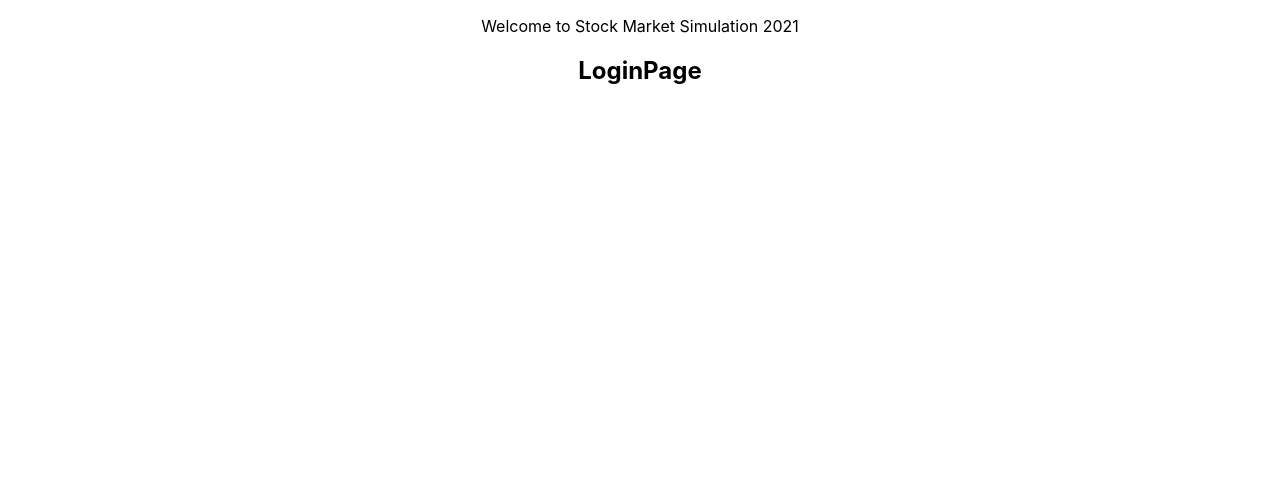
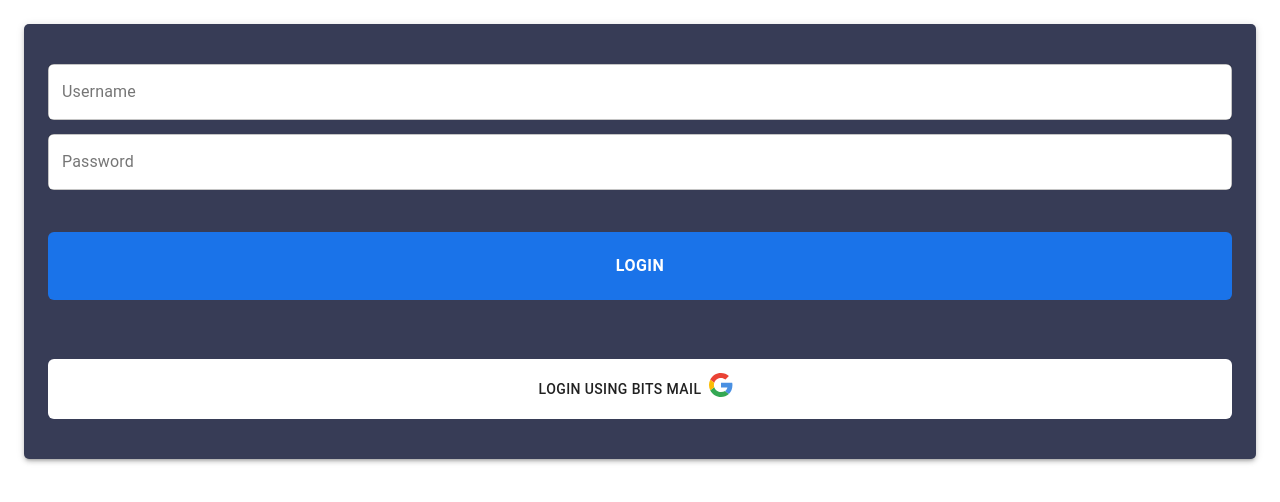
Before and after one commit to bitsacm/stock-market-simulation-2021, a React (Create React App) app: page /login in a window 1280 px wide. Shown: the top 502 px of the page. Built offline with nearby package versions, Linux system fonts and the light colour scheme.

Commit message:
Added text fields

```diff
--- a/package.json
+++ b/package.json
@@ -3,9 +3,12 @@
   "version": "0.1.0",
   "private": true,
   "dependencies": {
+    "@material-ui/core": "4.11.3",
+    "@material-ui/icons": "4.11.2",
     "@testing-library/jest-dom": "^5.11.4",
     "@testing-library/react": "^11.1.0",
     "@testing-library/user-event": "^12.1.10",
+    "@trejgun/material-ui-icons-google": "0.0.3",
     "react": "^17.0.1",
     "react-dom": "^17.0.1",
     "react-router": "^5.2.0",
--- a/src/App.js
+++ b/src/App.js
@@ -8,13 +8,12 @@ import NewsPage from "./pages/NewsPage/NewsPage";
 function App() {
   return (
     <div className="App">
-      <p>Welcome to Stock Market Simulation 2021</p>
       <BrowserRouter>
         <Switch>
-          <Route path="/login"  component={LoginPage} />
-          <Route path="/leaderboard"  component={Leaderboard} />
-          <Route path="/dashboard"  component={Dashboard} />
-          <Route path="/news"  component={NewsPage} />
+          <Route path="/login" component={LoginPage} />
+          <Route path="/leaderboard" component={Leaderboard} />
+          <Route path="/dashboard" component={Dashboard} />
+          <Route path="/news" component={NewsPage} />
         </Switch>
       </BrowserRouter>
     </div>
--- a/src/pages/LoginPage/LoginPage.js
+++ b/src/pages/LoginPage/LoginPage.js
@@ -1,5 +1,124 @@
-import React from 'react';
+import React from "react";
+import Button from "@material-ui/core/Button";
+import TextField from "@material-ui/core/TextField";
+import Container from "@material-ui/core/Container";
+import Paper from "@material-ui/core/Paper";
+import Box from "@material-ui/core/Box";
+import { makeStyles } from "@material-ui/core/styles";
+
+const useStyles = makeStyles((theme) => ({
+  bluePaper: {
+    backgroundColor: "#373C56",
+    borderRadius: 5
+  },
+  login: {
+    backgroundColor: "#1A73E9",
+    size: "large",
+    variant: "contained",
+    padding: "20px",
+    borderRadius: 6,
+    fontSize: "16px",
+    color: "white",
+    marginTop: "10px"
+  },
+  loginMail: {
+    marginTop: "35px",
+    marginBottom: "40px",
+    variant: "contained",
+    backgroundColor: "white",
+    borderRadius: 6
+  },
+  textField1: {
+    backgroundColor: "#FFFFFF",
+    borderRadius: 6,
+    marginTop: "40px"
+  },
+  textField2: {
+    backgroundColor: "#FFFFFF",
+    borderRadius: 6,
+    marginTop: "-10px"
+  }
+}));
 
 export default function LoginPage() {
-  return <h2>LoginPage</h2>;
+  const classes = useStyles();
+  return (
+    <Container>
+      <Paper elevation={3} className={classes.bluePaper}>
+        <form noValidate>
+          <Box m={3}>
+            <TextField
+              className={classes.textField1}
+              variant="outlined"
+              fullWidth
+              id="username"
+              label="Username"
+              name="username"
+            />
+          </Box>
+          <Box m={3}>
+            <TextField
+              className={classes.textField2}
+              variant="outlined"
+              margin="normal"
+              fullWidth
+              name="password"
+              label="Password"
+              type="password"
+              id="password"
+              autoComplete="current-password"
+            />
+          </Box>
+          <Box m={3}>
+            <Button type="submit" className={classes.login} fullWidth>
+              <b>LOGIN</b>
+            </Button>
+          </Box>
+          <Box m={3}>
+            <Button className={classes.loginMail} fullWidth>
+              Login Using BITS Mail
+              <Box p={1}>
+                <svg
+                  width="24"
+                  height="24"
+                  viewBox="0 0 24 24"
+                  fill="none"
+                  xmlns="http://www.w3.org/2000/svg"
+                >
+                  <g clip-path="url(#clip0)">
+                    <path
+                      d="M5.26599 9.765C5.73387 8.34945 6.63685 7.11781 7.84611 6.2458C9.05536 5.37378 10.5091 4.90594 12 4.909C13.69 4.909 15.218 5.509 16.418 6.491L19.91 3C17.782 1.145 15.055 0 12 0C7.26999 0 3.19799 2.698 1.23999 6.65L5.26599 9.765Z"
+                      fill="#EA4335"
+                    />
+                    <path
+                      d="M16.0398 18.0131C14.9498 18.7161 13.5658 19.0911 11.9998 19.0911C10.5149 19.0941 9.06662 18.63 7.86005 17.7644C6.65349 16.8988 5.74976 15.6757 5.27682 14.2681L1.23682 17.3351C2.22806 19.3414 3.76208 21.0295 5.66464 22.2076C7.56719 23.3858 9.76202 24.0068 11.9998 24.0001C14.9328 24.0001 17.7348 22.9571 19.8338 21.0001L16.0408 18.0131H16.0398Z"
+                      fill="#34A853"
+                    />
+                    <path
+                      d="M19.834 21.0001C22.029 18.9521 23.454 15.9041 23.454 12.0001C23.454 11.2901 23.345 10.5271 23.182 9.81812H12V14.4551H18.436C18.119 16.0141 17.266 17.2211 16.041 18.0131L19.834 21.0001Z"
+                      fill="#4A90E2"
+                    />
+                    <path
+                      d="M5.27687 14.2679C5.03223 13.5368 4.90794 12.7708 4.90887 11.9999C4.90887 11.2179 5.03387 10.4669 5.26587 9.7649L1.23987 6.6499C0.41625 8.31259 -0.00832408 10.1444 -0.000127686 11.9999C-0.000127686 13.9199 0.444872 15.7299 1.23687 17.3349L5.27687 14.2679Z"
+                      fill="#FBBC05"
+                    />
+                  </g>
+                  <defs>
+                    <clipPath id="clip0">
+                      <rect
+                        width="24"
+                        height="24"
+                        fill="white"
+                        transform="matrix(1 0 0 -1 0 24)"
+                      />
+                    </clipPath>
+                  </defs>
+                </svg>
+              </Box>
+            </Button>
+          </Box>
+        </form>
+      </Paper>
+    </Container>
+  );
 }
```
Also changed, not shown: .codesandbox/workspace.json (added).
